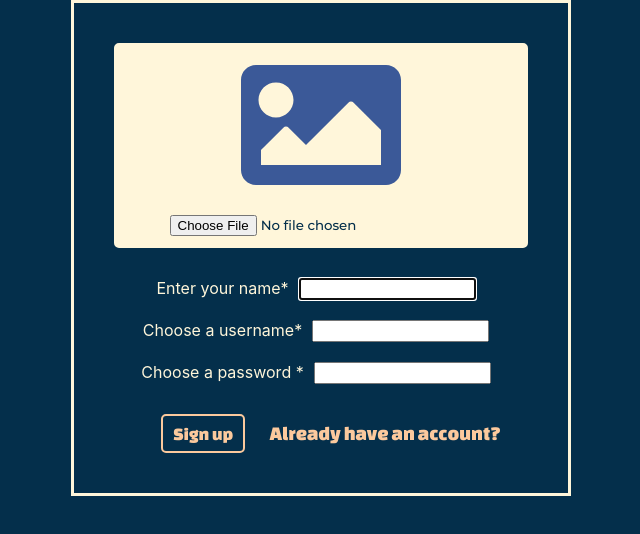
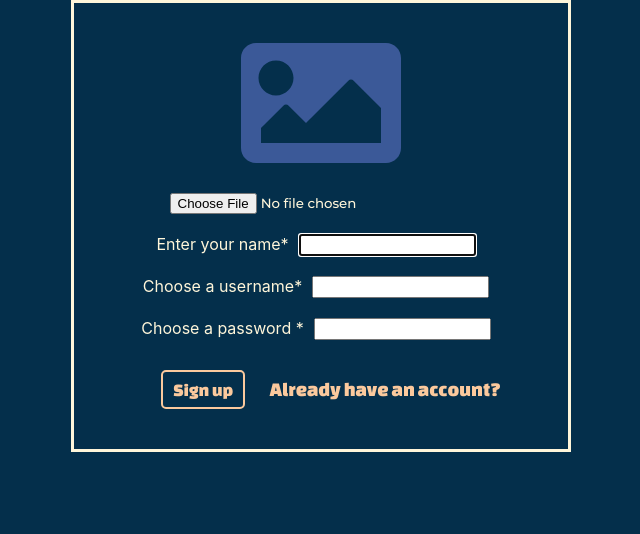
Before and after one commit to thinkful-ei-leopard/memestagram-client, a React (Create React App) app: page /register in a window 1280 px wide. Shown: the top 534 px of the page, without its empty margins (319-959 px from the left). Built offline with nearby package versions, Linux system fonts and the light colour scheme; a web font is replaced by a local one.

Commit message:
pending sign up

```diff
--- a/src/components/AddPost/AddPost.js
+++ b/src/components/AddPost/AddPost.js
@@ -1,6 +1,5 @@
 import React, { Component } from 'react';
 import {Label} from '../Form/Form';
-import { Link }from 'react-router-dom';
 import NavBar from '../NavBar/NavBar';
 import Button from '../Button/Button';
 import './AddPost.css';
--- a/src/components/SignUp/SignUp.css
+++ b/src/components/SignUp/SignUp.css
@@ -0,0 +1,10 @@
+.button{
+    margin: 20px;
+    display: inline-block;
+    border: 2px solid #fff6da;
+    border-radius: 5px;
+    background-color: #fff6da;
+}
+.buttons{
+    color:#042f4b;
+}
--- a/src/components/SignUp/SignUp.js
+++ b/src/components/SignUp/SignUp.js
@@ -3,32 +3,75 @@ import { Link } from 'react-router-dom'
 import { Input, Required, Label } from '../Form/Form'
 import AuthApiService from '../../services/auth-api-service'
 import Button from '../Button/Button'
-import ImageUpload from '../Image-Upload/Image-Upload'
-import ImageUploadService from '../../services/image-upload-service'
+//import ImageUpload from '../Image-Upload/Image-Upload'
+//import ImageUploadService from '../../services/image-upload-service'
+import Spinner from '../Image-Upload/Spinner'
+import Images from '../Image-Upload/Images'
+import Buttons from '../Image-Upload/Upload-Button'
 
-// import Spinner from '../Image-Upload/Spinner'
-// import Images from '../Image-Upload/Images'
 
 export default class SignUp extends Component {
-    static defaultProps = {
-        onSignUpSuccess: () => { }
-        }
-    state = { error: null }
-    firstInput = React.createRef()
+  static defaultProps = {
+    onSignUpSuccess: () => { }
+    }
+
+firstInput = React.createRef()
+    state = {
+      uploading: false,
+      images: [],
+      error: null,
+      userImg:null
+    }
+
+    onChange = e => {
+      const files = Array.from(e.target.files)
+      this.setState({ uploading: true })
+
+      const formData = new FormData()
+
+      files.forEach((file, i) => {
+        formData.append(i, file)
+      })
+
+      fetch(`http://localhost:8000/api/image-upload`, {
+        method: 'POST',
+        body: formData
+      })
+      .then(res => res.json())
+      .then(images => {
+        console.log(images)
+        this.setState({
+          uploading: false,
+          images,
+          userImg:images[0].url
+        })
+      })
+    }
+
+    removeImage = id => {
+      this.setState({
+        images: this.state.images.filter(image => image.public_id !== id)
+      })
+    }
+
+
 
     handleSubmit = ev => {
         ev.preventDefault()
-        const { name, username, password, userImg } = ev.target
+        const { name, username, password } = ev.target
         AuthApiService.postUser({
             name: name.value,
             username: username.value,
             password: password.value,
+            userImg:this.state.userImg
           })
-          ImageUploadService.postProfileImage({})
             .then(user => {
               name.value = ''
               username.value = ''
               password.value = ''
+              this.setState({
+                userImg:null
+              })
               this.props.onSignUpSuccess()
             })
             .catch(res => {
@@ -41,6 +84,28 @@ export default class SignUp extends Component {
           this.firstInput.current.focus()
         }
 
+        renderUerImg() {
+          const { uploading, images } = this.state
+          const content = () => {
+            switch(true) {
+              case uploading:
+                return <Spinner />
+              case images.length > 0:
+                return <Images images={images} removeImage={this.removeImage} />
+              default:
+                return <Buttons onChange={this.onChange} />
+            }
+          }
+
+          return (
+            <div>
+              <div className='buttons'>
+                {content()}
+              </div>
+            </div>
+          )
+        }
+
     render() {
        const { error } = this.state
         return (
@@ -49,7 +114,7 @@ export default class SignUp extends Component {
         onSubmit={this.handleSubmit}
       >
         <div>
-          <ImageUpload />
+          {this.renderUerImg()}
         </div>
         <div role='alert'>
           {error && <p>{error}</p>}
--- a/src/services/auth-api-service.js
+++ b/src/services/auth-api-service.js
@@ -3,13 +3,15 @@ import TokenService from './token-service'
 
 const AuthApiService = {
   postUser(user) {
-    return fetch(`http://localhost:8000/api/users`, {
+    return fetch(`${config.API_ENDPOINT}/users`, {
       method: 'POST',
       headers: {
         'content-type': 'application/json',
         'accept': 'application/json, text/plain',
       },
-      body: JSON.stringify(user),
+      body: JSON.stringify({
+        user
+      }),
     })
       .then(res =>
         (!res.ok)
--- a/src/services/image-upload-service.js
+++ b/src/services/image-upload-service.js
@@ -1,4 +1,4 @@
-import config from '../config'
+/*import config from '../config'
 
 const ImageUploadService = {
   postProfileImage(formData) {
@@ -13,4 +13,4 @@ const ImageUploadService = {
   }
 }
 
-export default ImageUploadService
+export default ImageUploadService*/
```
Also changed, not shown: src/components/AddPost/AddMemes.js (deleted, +0 -70 lines).
